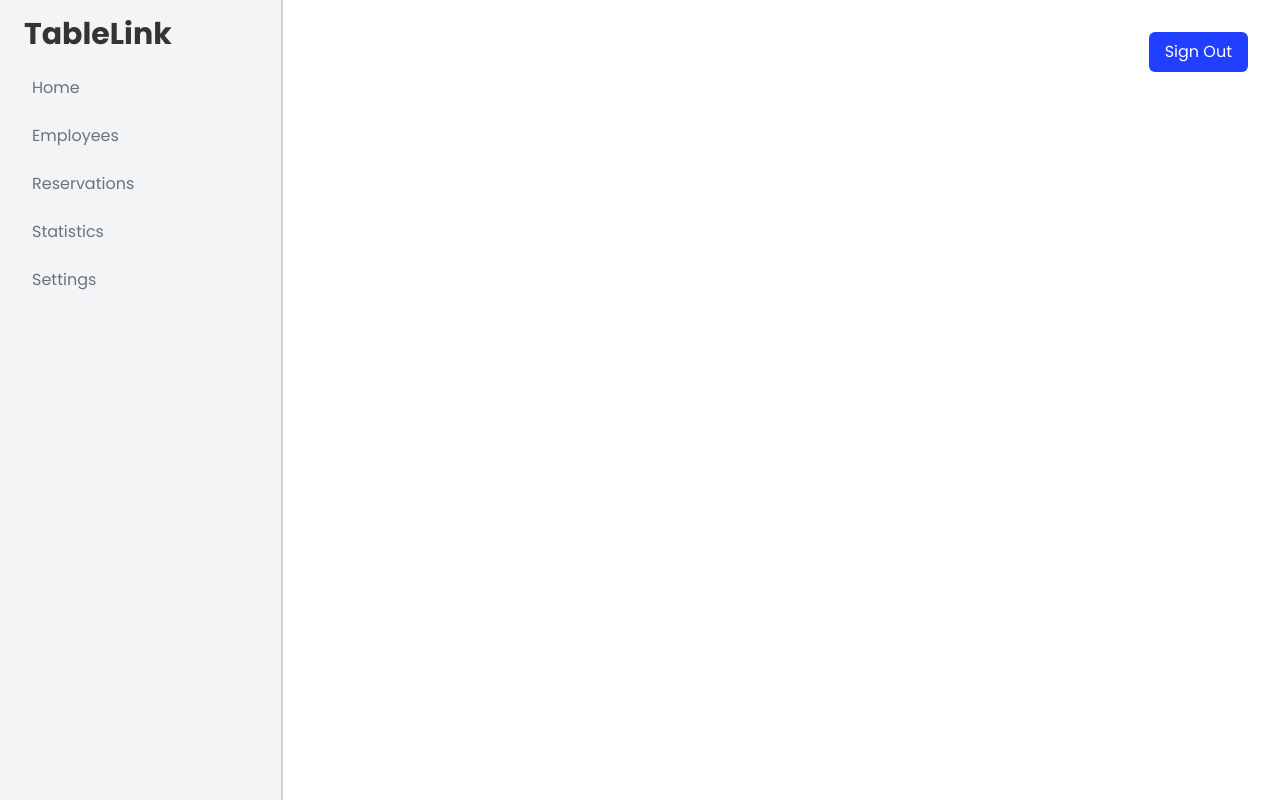
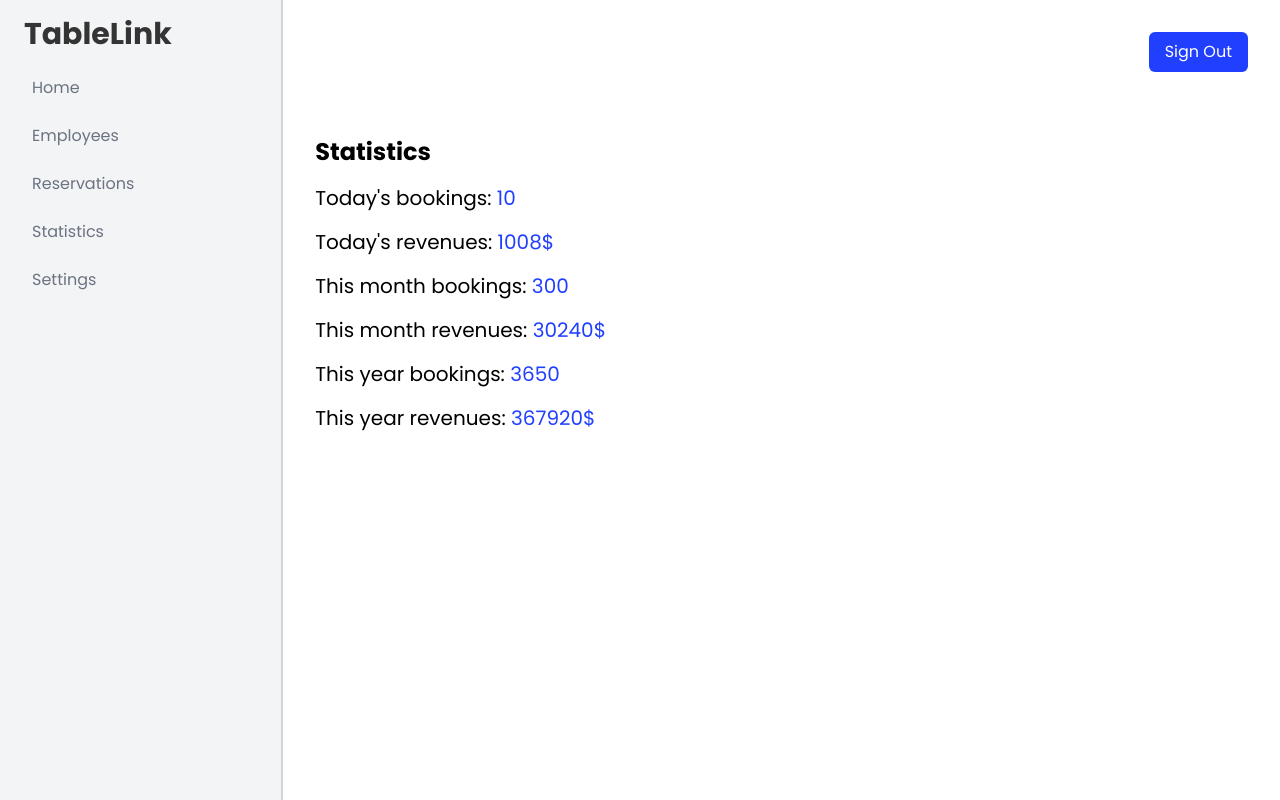
Before and after one commit to idebbarh/TableLink, a React (Create React App) app in the folder ui/: page /dashboard/statistics in a window 1280 px wide. Built offline with nearby package versions, Linux system fonts and the light colour scheme.

Commit message:
add statistics page

```diff
--- a/ui/src/screens/auth/dashboard/Dashboard.tsx
+++ b/ui/src/screens/auth/dashboard/Dashboard.tsx
@@ -3,6 +3,7 @@ import SideBar from "../../../components/auth/SideBar";
 import Home from "./Home";
 import Employees from "./restaurantOwner/Employees";
 import Reservations from "./restaurantOwner/Reservations";
+import Statistics from "./restaurantOwner/Statistics";
 
 const sideBarOptions: SideBarOptionType[] = [
   {
@@ -33,16 +34,16 @@ function Dashboard() {
       <SideBar items={sideBarOptions} />
       <div className="flex-[0.8]">
         <header className="p-8 flex items-center justify-end">
-            <button className="bg-mainBlue text-white px-4 py-2 rounded-md">
-                Sign Out
-            </button>
+          <button className="bg-mainBlue text-white px-4 py-2 rounded-md">
+            Sign Out
+          </button>
         </header>
         <main className="p-8">
           <Routes>
             <Route path="" element={<Home />} />
             <Route path="employees" element={<Employees />} />
             <Route path="reservations" element={<Reservations />} />
-            {/* <Route path="statistics" element={<Statistics />} /> */}
+            <Route path="statistics" element={<Statistics />} />
             {/* <Route path="settings" element={<Settings />} /> */}
           </Routes>
         </main>
--- a/ui/src/screens/auth/dashboard/restaurantOwner/Profile.tsx
+++ /dev/null
@@ -1,10 +0,0 @@
-
-function Profile() {
-  return (
-    <div>
-      <h1>Profile</h1>
-    </div>
-  );
-}
-
-export default Profile;
--- a/ui/src/screens/auth/dashboard/restaurantOwner/Reservations.tsx
+++ b/ui/src/screens/auth/dashboard/restaurantOwner/Reservations.tsx
@@ -1,6 +1,3 @@
-
-
-
 const reservations = [
   {
     id: 1,
@@ -32,9 +29,8 @@ const reservations = [
   },
 ];
 function Reservations() {
-
   return (
-    <div>
+    <>
       <h1 className="text-2xl font-bold capitalize">Reservations</h1>
       <table className="w-full border border-solid border-black mt-4">
         <thead>
@@ -49,16 +45,26 @@ function Reservations() {
         <tbody>
           {reservations.map((reservation) => (
             <tr key={reservation.id}>
-                            <td className="border border-solid border-black p-2">{reservation.id}</td>
-                            <td className="border border-solid border-black p-2">{reservation.name}</td>
-                            <td className="border border-solid border-black p-2">{reservation.date}</td>
-                            <td className="border border-solid border-black p-2">{reservation.time}</td>
-                            <td className="border border-solid border-black p-2">{reservation.people}</td>
+              <td className="border border-solid border-black p-2">
+                {reservation.id}
+              </td>
+              <td className="border border-solid border-black p-2">
+                {reservation.name}
+              </td>
+              <td className="border border-solid border-black p-2">
+                {reservation.date}
+              </td>
+              <td className="border border-solid border-black p-2">
+                {reservation.time}
+              </td>
+              <td className="border border-solid border-black p-2">
+                {reservation.people}
+              </td>
             </tr>
           ))}
         </tbody>
       </table>
-    </div>
+    </>
   );
 }
 
--- /dev/null
+++ b/ui/src/screens/auth/dashboard/restaurantOwner/Statistics.tsx
@@ -0,0 +1,49 @@
+const statistics = {
+  todaysBooking: 10,
+  todaysRevenues: 1008,
+};
+function Statistics() {
+  return (
+    <>
+      <h1 className="text-2xl font-bold capitalize">statistics</h1>
+      <div className="mt-4 flex flex-col gap-4">
+        <p className="text-xl">
+          Today's bookings:{" "}
+          <span className="text-mainBlue">{statistics.todaysBooking}</span>
+        </p>
+        <p className="text-xl">
+          Today's revenues:{" "}
+          <span className="text-mainBlue">{statistics.todaysRevenues}$</span>
+        </p>
+
+        <p className="text-xl">
+          This month bookings:{" "}
+          <span className="text-mainBlue">{statistics.todaysBooking * 30}</span>
+        </p>
+
+        <p className="text-xl">
+          This month revenues:{" "}
+          <span className="text-mainBlue">
+            {statistics.todaysRevenues * 30}$
+          </span>
+        </p>
+
+        <p className="text-xl">
+          This year bookings:{" "}
+          <span className="text-mainBlue">
+            {statistics.todaysBooking * 365}
+          </span>
+        </p>
+
+        <p className="text-xl">
+          This year revenues:{" "}
+          <span className="text-mainBlue">
+            {statistics.todaysRevenues * 365}$
+          </span>
+        </p>
+      </div>
+    </>
+  );
+}
+
+export default Statistics;
```
Lines whose indentation alone changed are shown as unchanged.
